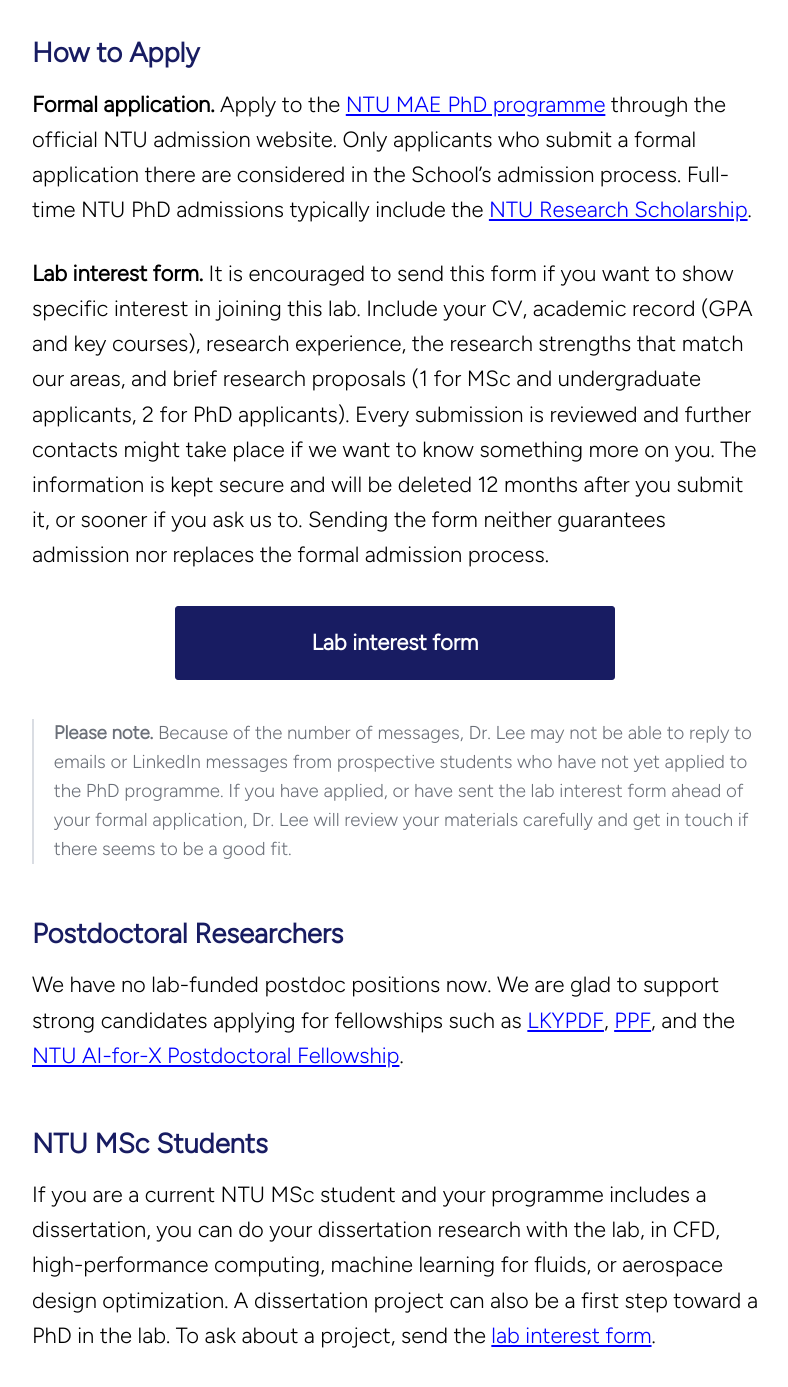
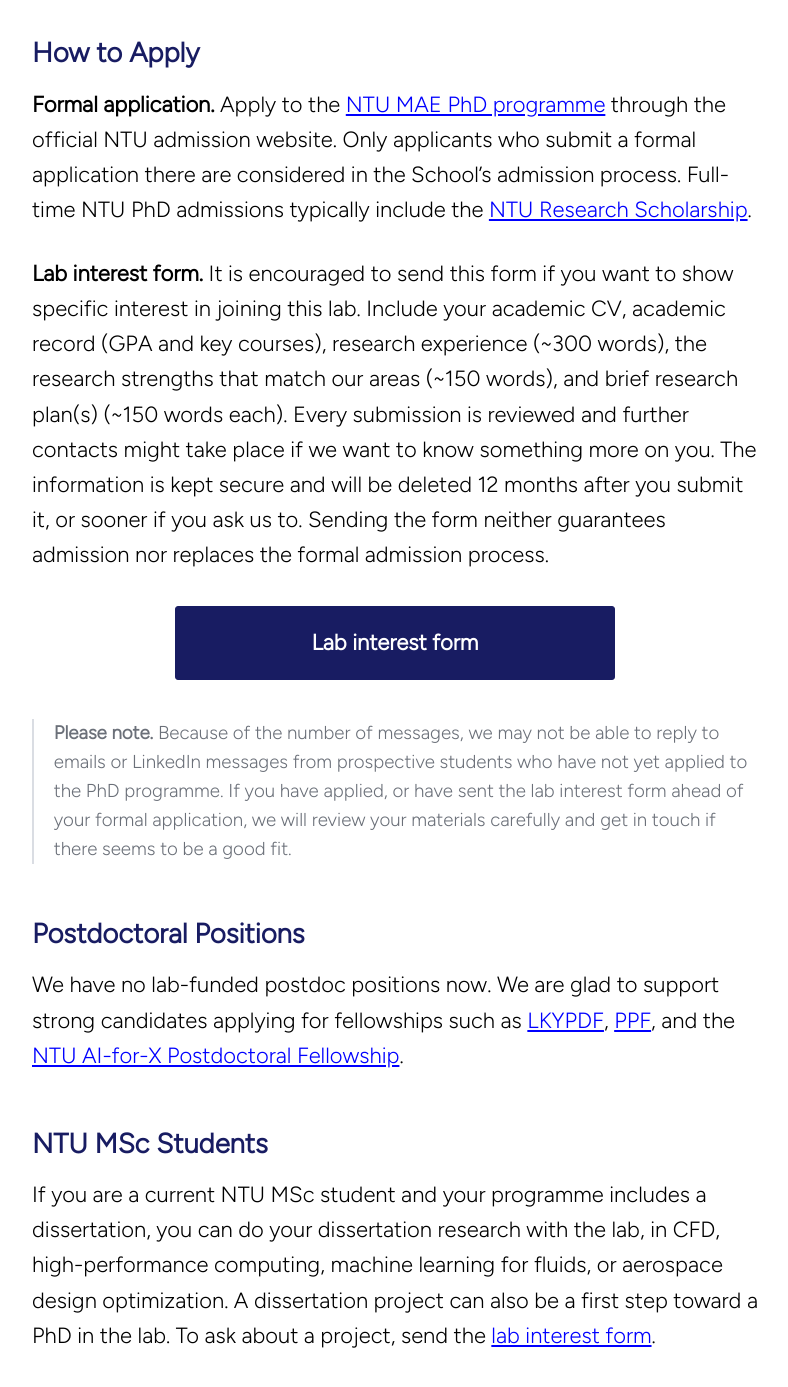
Before and after one commit to jun9303/jun9303.github.io, a Jekyll site: the page built from _pages/contact_us.md, in a window 1280 px wide and 1400 px high, scrolled down 2308 px. Shown: the top 1387 px of the window, without its empty margins (245-1033 px from the left). Built offline with Jekyll 4.4.1, drawn with Linux system fonts in a browser that asks for light colours; cached includes are drawn as plain includes; some of the changed text lies outside the part shown.

Commit message:
Update PhD positions section
	modified:   _pages/contact_us.md

```diff
--- a/_pages/contact_us.md
+++ b/_pages/contact_us.md
@@ -84,7 +84,7 @@ We are recruiting our first members. Before you write to us, please read our [Re
 
 ### PhD Positions (August 2027 Intake)
 
-We have a couple of PhD position openings. The students who fill them will form the lab's founding group and work with Dr. Lee: set up our codes and computing workflows, and start the first projects. The positions suit people who want research experience from the ground up.
+We have a couple of PhD position openings. The students who fill them will form the lab's founding group and work with us: set up our codes and computing workflows, and start the first projects. The positions suit people who want research experience from the ground up.
 
 #### What You Gain
 
@@ -109,14 +109,14 @@ Strong mathematics, programming (Python, C++ or Fortran, CUDA), agentic AI exper
 
 **Formal application.** Apply to the [NTU MAE PhD programme](https://www.ntu.edu.sg/education/graduate-programme/mae-phd) through the official NTU admission website. Only applicants who submit a formal application there are considered in the School's admission process. Full-time NTU PhD admissions typically include the [NTU Research Scholarship](https://www.ntu.edu.sg/admissions/graduate/financialmatters/scholarships/rss).
 
-**Lab interest form.** It is encouraged to send this form if you want to show specific interest in joining this lab. Include your CV, academic record (GPA and key courses), research experience, the research strengths that match our areas, and brief research proposals (1 for MSc and undergraduate applicants, 2 for PhD applicants). Every submission is reviewed and further contacts might take place if we want to know something more on you. The information is kept secure and will be deleted 12 months after you submit it, or sooner if you ask us to. Sending the form neither guarantees admission nor replaces the formal admission process.
+**Lab interest form.** It is encouraged to send this form if you want to show specific interest in joining this lab. Include your academic CV, academic record (GPA and key courses), research experience (~300 words), the research strengths that match our areas (~150 words), and brief research plan(s) (~150 words each). Every submission is reviewed and further contacts might take place if we want to know something more on you. The information is kept secure and will be deleted 12 months after you submit it, or sooner if you ask us to. Sending the form neither guarantees admission nor replaces the formal admission process.
 
 <p class="contact-form-link"><a class="btn btn--primary" href="{{ site.application_form_url | escape }}">Lab interest form</a></p>
 
-**Please note.** Because of the number of messages, Dr. Lee may not be able to reply to emails or LinkedIn messages from prospective students who have not yet applied to the PhD programme. If you have applied, or have sent the lab interest form ahead of your formal application, Dr. Lee will review your materials carefully and get in touch if there seems to be a good fit.
+**Please note.** Because of the number of messages, we may not be able to reply to emails or LinkedIn messages from prospective students who have not yet applied to the PhD programme. If you have applied, or have sent the lab interest form ahead of your formal application, we will review your materials carefully and get in touch if there seems to be a good fit.
 {: .contact-disclaimer}
 
-### Postdoctoral Researchers
+### Postdoctoral Positions
 
 We have no lab-funded postdoc positions now. We are glad to support strong candidates applying for fellowships such as [LKYPDF](https://www.ntu.edu.sg/research/research-careers/lee-kuan-yew-postdoctoral-fellowship-(lkypdf)), [PPF](https://www.ntu.edu.sg/research/research-careers/presidential-postdoctoral-fellowship-(ppf)), and the [NTU AI-for-X Postdoctoral Fellowship](https://www.ntu.edu.sg/research/research-careers/ntu-ai-for-x-postdoctoral-fellowship).
 
```
